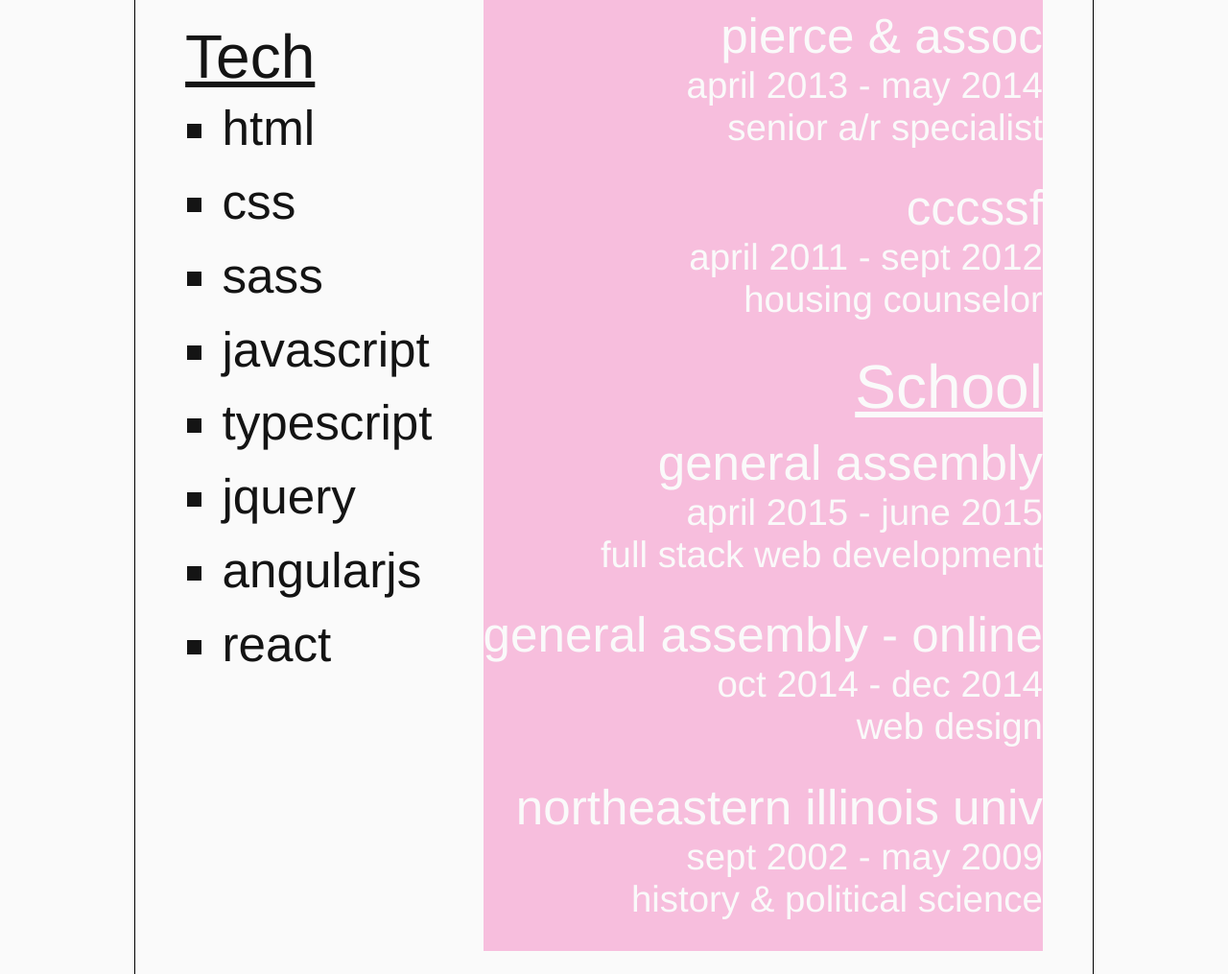
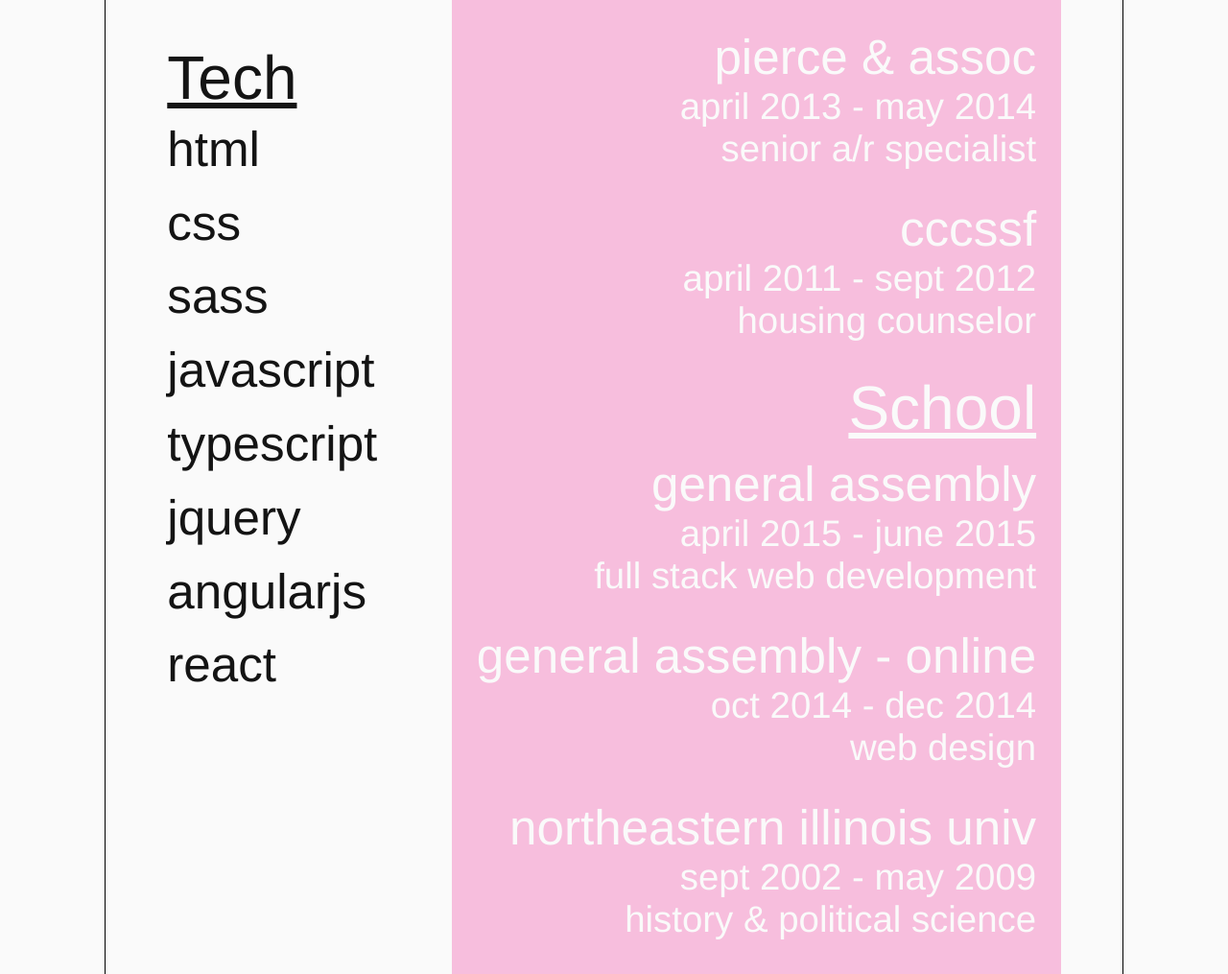
Before and after one commit to kenbarrios/portfolio-react, a React app: page /about in a window 1280 px wide. Shown: the part 3376-4391 px from the top of the page at 96% size. Built offline with nearby package versions, Linux system fonts and the light colour scheme.

Commit message:
minor changes to resume portion

```diff
--- a/app/components/about/resume-content/resume-content.scss
+++ b/app/components/about/resume-content/resume-content.scss
@@ -4,6 +4,14 @@
 
 .text-align-right {
 	text-align: right;
+}
+
+.resume-wrapper {
+	width: 85%;
+	height: 100%;
+	display: block;
+	margin: 0 auto;
+	overflow: hidden;
 }
 
 .resume-header {
@@ -20,6 +28,7 @@
 		flex-direction: column;
 		flex-wrap: nowrap;
 		justify-content: center;
+		padding: 2vw;
 
 		h2 {
 			font-size: 7vw;
@@ -33,6 +42,7 @@
 
 	.avatar {
 		width: 35vw;
+		vertical-align: middle;
 	}
 }
 
@@ -81,12 +91,10 @@
 
 		.resume-tech-list {
 			ul {
-				list-style-type: square;
 
 				li {
 					font-size: 4vw;
 					line-height: 6vw;
-					margin-left: 3vw;
 				}
 			}
 		}
@@ -94,6 +102,7 @@
 		.resume-body-sub-lists {
 			background-color: $about-color;
 			color: $white-color;
+			padding: 2vw;
 
 			h3 {
 				margin-bottom: 1vw;
```
